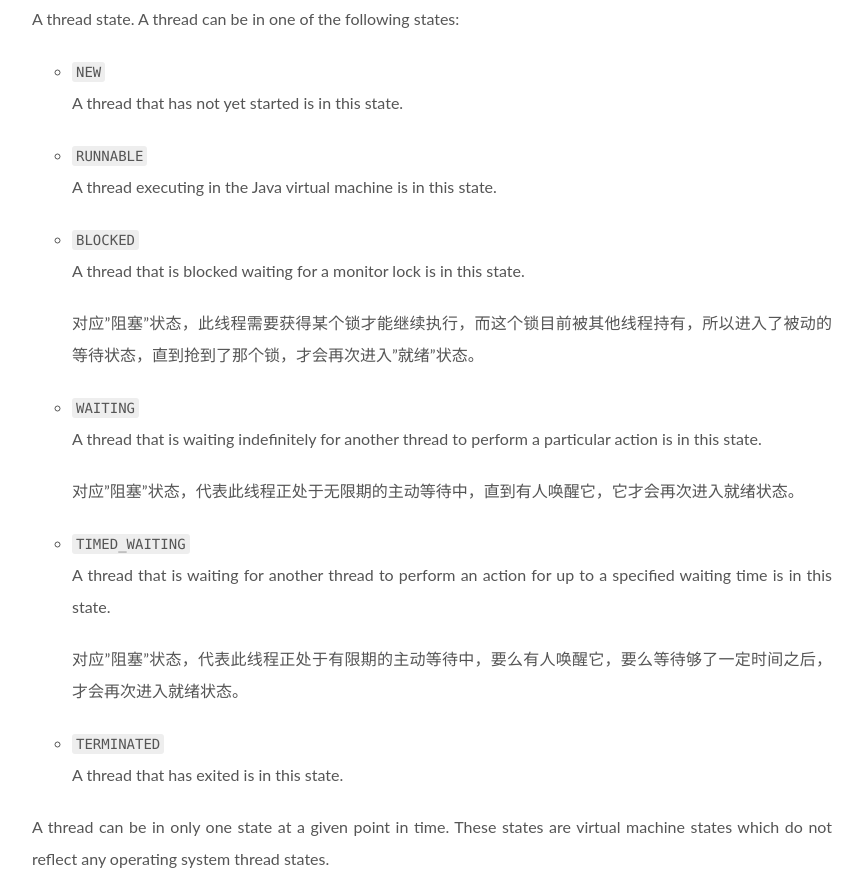
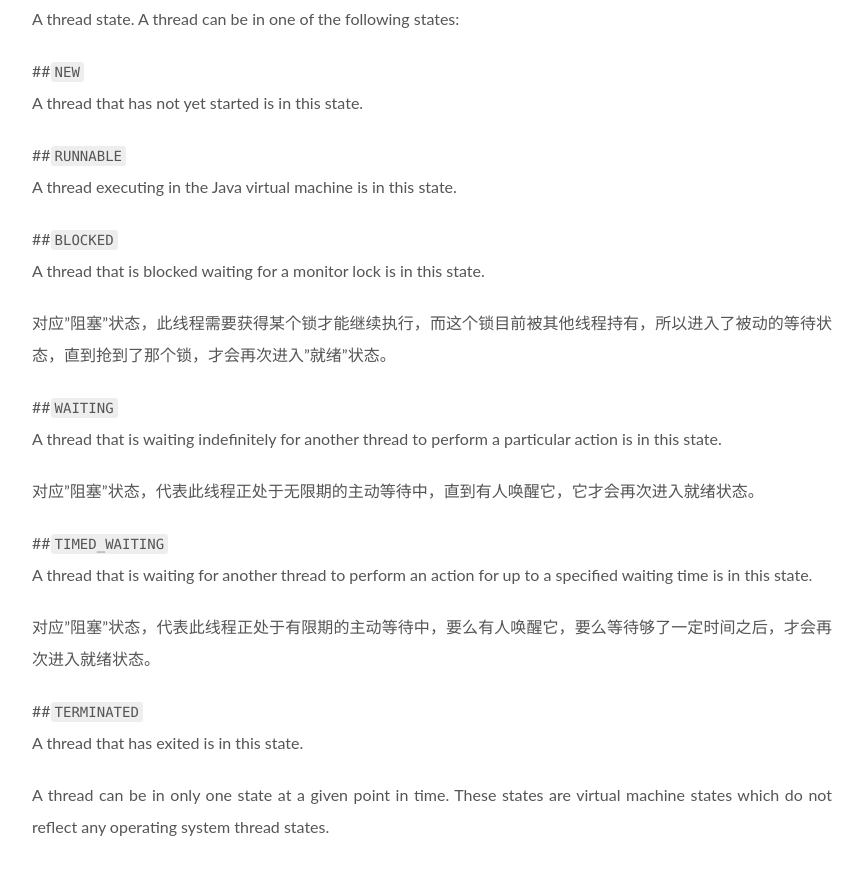
Before and after one commit to zhengqi7/zhengqi7.github.io, a plain HTML site: page 2018/10/04/线程的状态/index.html in a window 1280 px wide. Shown: the part 1049-1927 px from the top of the page, without its empty margins (208-1071 px from the left). Drawn offline with Linux system fonts and the light colour scheme.

Commit message:
Site updated: 2018-10-04 08:31:24

```diff
--- a/2018/10/04/线程的状态/index.html
+++ b/2018/10/04/线程的状态/index.html
@@ -108,18 +108,18 @@
 
 
 
-  <meta name="description" content="#线程的三种状态 运行、就绪、阻塞。 JVM中定义的线程状态 12public static enum Thread.Stateextends Enum&amp;lt;Thread.State&amp;gt; A thread state. A thread can be in one of the following states:  NEWA thread that has not yet started i">
+  <meta name="description" content="#线程的三种状态 运行、就绪、阻塞。 JVM中定义的线程状态 12public static enum Thread.Stateextends Enum&amp;lt;Thread.State&amp;gt; A thread state. A thread can be in one of the following states: ##NEWA thread that has not yet started">
 <meta property="og:type" content="article">
 <meta property="og:title" content="线程的状态">
 <meta property="og:url" content="http://yoursite.com/2018/10/04/线程的状态/index.html">
 <meta property="og:site_name" content="Qi&#39;s Blog">
-<meta property="og:description" content="#线程的三种状态 运行、就绪、阻塞。 JVM中定义的线程状态 12public static enum Thread.Stateextends Enum&amp;lt;Thread.State&amp;gt; A thread state. A thread can be in one of the following states:  NEWA thread that has not yet started i">
+<meta property="og:description" content="#线程的三种状态 运行、就绪、阻塞。 JVM中定义的线程状态 12public static enum Thread.Stateextends Enum&amp;lt;Thread.State&amp;gt; A thread state. A thread can be in one of the following states: ##NEWA thread that has not yet started">
 <meta property="og:locale" content="default">
 <meta property="og:image" content="http://yoursite.com/images/Thread%20States.png">
-<meta property="og:updated_time" content="2018-10-04T06:28:51.682Z">
+<meta property="og:updated_time" content="2018-10-04T06:31:18.763Z">
 <meta name="twitter:card" content="summary">
 <meta name="twitter:title" content="线程的状态">
-<meta name="twitter:description" content="#线程的三种状态 运行、就绪、阻塞。 JVM中定义的线程状态 12public static enum Thread.Stateextends Enum&amp;lt;Thread.State&amp;gt; A thread state. A thread can be in one of the following states:  NEWA thread that has not yet started i">
+<meta name="twitter:description" content="#线程的三种状态 运行、就绪、阻塞。 JVM中定义的线程状态 12public static enum Thread.Stateextends Enum&amp;lt;Thread.State&amp;gt; A thread state. A thread can be in one of the following states: ##NEWA thread that has not yet started">
 <meta name="twitter:image" content="http://yoursite.com/images/Thread%20States.png">
 
 
@@ -324,7 +324,7 @@
 
 
 
-              <time title="Created: 2018-10-04 07:51:01 / Modified: 08:28:51" itemprop="dateCreated datePublished" datetime="2018-10-04T07:51:01+02:00">2018-10-04</time>
+              <time title="Created: 2018-10-04 07:51:01 / Modified: 08:31:18" itemprop="dateCreated datePublished" datetime="2018-10-04T07:51:01+02:00">2018-10-04</time>
 
 
 
@@ -367,23 +367,15 @@
 <h1 id="JVM中定义的线程状态"><a href="#JVM中定义的线程状态" class="headerlink" title="JVM中定义的线程状态"></a>JVM中定义的线程状态</h1><p><img src="/images/Thread States.png" alt="img"></p>
 <figure class="highlight plain"><table><tr><td class="gutter"><pre><span class="line">1</span><br><span class="line">2</span><br></pre></td><td class="code"><pre><span class="line">public static enum Thread.State</span><br><span class="line">extends Enum&lt;Thread.State&gt;</span><br></pre></td></tr></table></figure>
 <p>A thread state. A thread can be in one of the following states:</p>
-<ul>
-<li><p><code>NEW</code><br>A thread that has not yet started is in this state.</p>
-</li>
-<li><p><code>RUNNABLE</code><br>A thread executing in the Java virtual machine is in this state.</p>
-</li>
-<li><p><code>BLOCKED</code><br>A thread that is blocked waiting for a monitor lock is in this state.</p>
+<p>##<code>NEW</code><br>A thread that has not yet started is in this state.</p>
+<p>##<code>RUNNABLE</code><br>A thread executing in the Java virtual machine is in this state.</p>
+<p>##<code>BLOCKED</code><br>A thread that is blocked waiting for a monitor lock is in this state.</p>
 <p> 对应”阻塞”状态，此线程需要获得某个锁才能继续执行，而这个锁目前被其他线程持有，所以进入了被动的等待状态，直到抢到了那个锁，才会再次进入”就绪”状态。</p>
-</li>
-<li><p><code>WAITING</code><br>A thread that is waiting indefinitely for another thread to perform a particular action is in this state.</p>
+<p>##<code>WAITING</code><br>A thread that is waiting indefinitely for another thread to perform a particular action is in this state.</p>
 <p>对应”阻塞”状态，代表此线程正处于无限期的主动等待中，直到有人唤醒它，它才会再次进入就绪状态。</p>
-</li>
-<li><p><code>TIMED_WAITING</code><br>A thread that is waiting for another thread to perform an action for up to a specified waiting time is in this state.</p>
+<p>##<code>TIMED_WAITING</code><br>A thread that is waiting for another thread to perform an action for up to a specified waiting time is in this state.</p>
 <p>对应”阻塞”状态，代表此线程正处于有限期的主动等待中，要么有人唤醒它，要么等待够了一定时间之后，才会再次进入就绪状态。</p>
-</li>
-<li><p><code>TERMINATED</code><br>A thread that has exited is in this state.</p>
-</li>
-</ul>
+<p>##<code>TERMINATED</code><br>A thread that has exited is in this state.</p>
 <p>A thread can be in only one state at a given point in time. These states are virtual machine states which do not reflect any operating system thread states.</p>
 
 
```
Also changed, not shown: index.html (+1 -1 lines).
